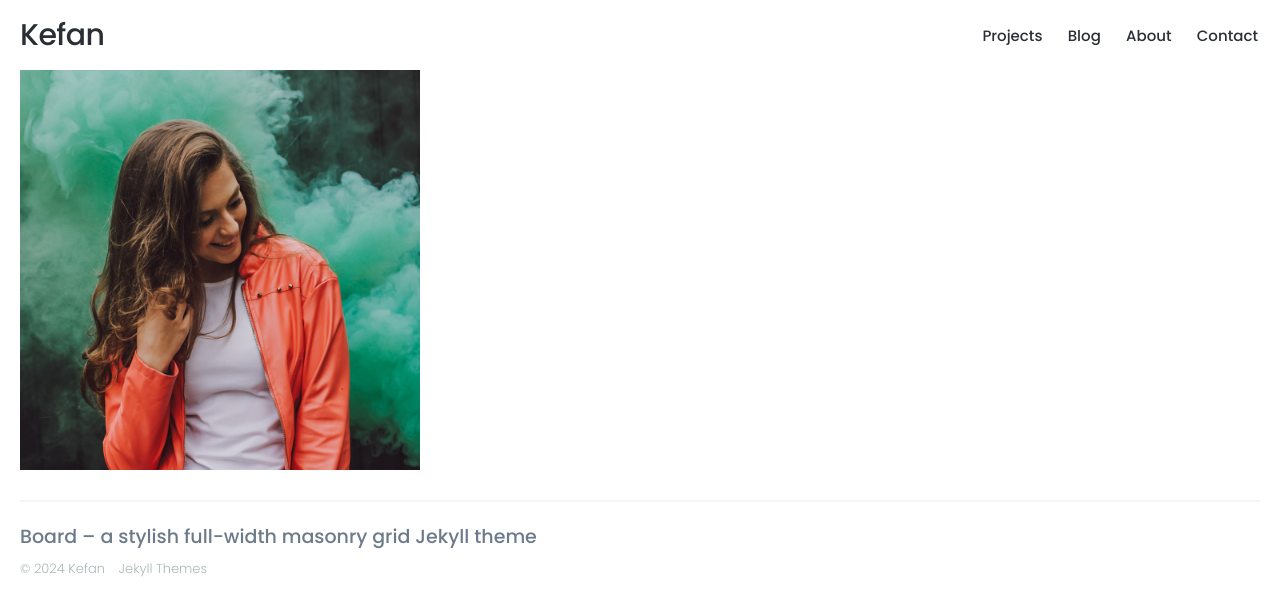
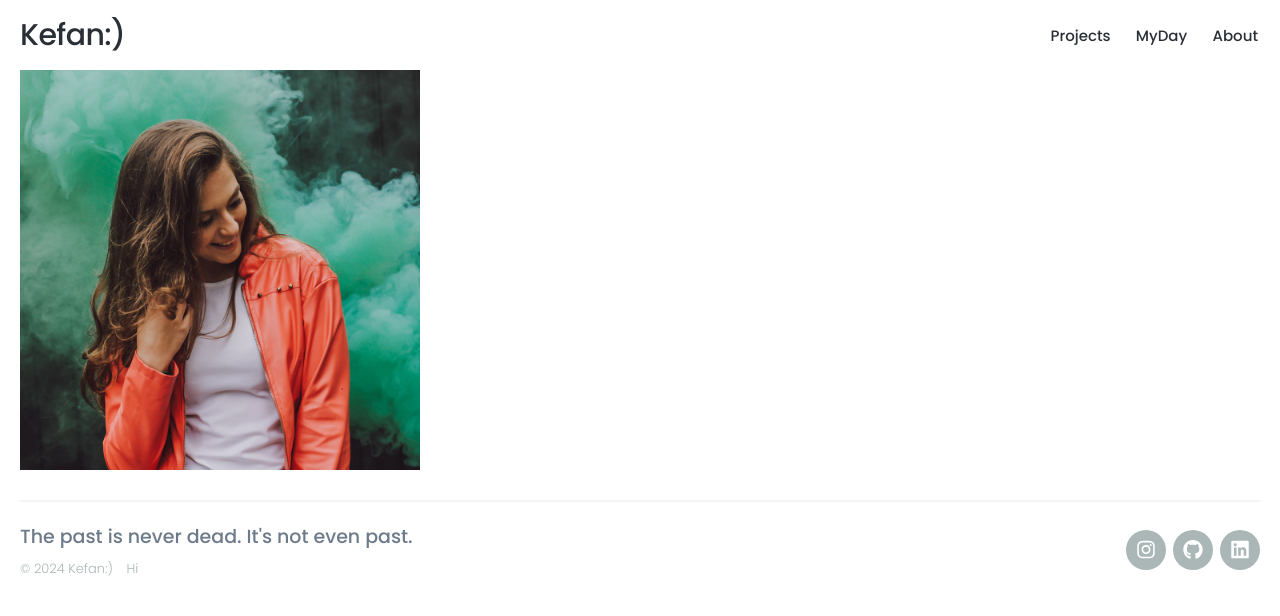
Before and after one commit to chenkoufan/Kefan_Page, a Jekyll site: the page built from index.html, in a window 1280 px wide. Shown: the top 616 px of the page. Built offline with Jekyll 4.4.1, drawn with Linux system fonts in a browser that asks for light colours; nearby versions of some CDN libraries.

Commit message:
change page name

```diff
--- a/_data/settings.yml
+++ b/_data/settings.yml
@@ -1,5 +1,5 @@
 basic_settings:
-  site_title: Kefan
+  site_title: Kefan:)
   favicon_image: /images/icon.png
 
 header_settings:
@@ -10,31 +10,31 @@ menu_settings:
   menu_items:
     - title: 'Projects'
       url: '/'
-    - title: 'Blog'
+    - title: 'MyDay'
       url: '/blog/'
     - title: 'About'
-      url: '/about'
-    - title: 'Contact'
-      url: '/contact'
+      url: '/about/'
+    # - title: 'Contact'
+    #   url: '/contact/'
 
 footer_settings:
-  footer_tagline: Board – a stylish full-width masonry grid Jekyll theme
+  footer_tagline: The past is never dead. It's not even past.
 
 grid_settings:
-  overlay_opacity: 0.8
+  overlay_opacity: 0.2
   grid_spacing: 20
   content_alignment: bottom
 
 contact_settings:
   form_action: ''
-  confirmation_url: '/thanks'
+  confirmation_url: '/thanks/'
   email_subject: 'Contact form submission'
   send_button_text: 'Send Message'
 
 social_settings:
   facebook_url: ''
   twitter_url: ''
-  instagram_url: ''
+  instagram_url: 'https://www.instagram.com/kef_chen/'
   snapchat_url: ''
   youtube_url: ''
   google-plus_url: ''
@@ -49,7 +49,7 @@ social_settings:
   dribbble_url: ''
   behance_url: ''
   deviantart_url: ''
-  github_url: ''
+  github_url: 'https://github.com/chenkoufan'
   reddit_url: ''
   flickr_url: ''
   etsy_url: ''
@@ -57,7 +57,7 @@ social_settings:
   soundcloud_url: ''
   spotify_url: ''
   bandcamp_url: ''
-  linkedin_url: ''
+  linkedin_url: 'https://www.linkedin.com/in/kefan-chen-b251b528b/'
 
 color_settings:
   background_color: '#ffffff'
--- a/_includes/footer.html
+++ b/_includes/footer.html
@@ -8,7 +8,8 @@
 
 			<div class="footer__copyright">
 				<span>© {{ 'now' | date: "%Y" }} {{ site.data.settings.basic_settings.site_title }}</span>
-				<a href="https://jekyllthemes.io" target="_blank">Jekyll Themes</a>
+				<!-- <a href="https://jekyllthemes.io" target="_blank">Jekyll Themes</a> -->
+				<a target="_blank">Hi</a>
 			</div>
 
 			{% include socials.html %}
--- a/index.html
+++ b/index.html
@@ -1,8 +1,8 @@
 ---
 layout: default
-title: A stylish full-width masonry grid theme.
-description: Board is a stylish full-width masonry grid theme. Made for designers, artists, photographers and developers to show off their best work.
-featured_image: /images/social.jpg
+title: Architecture
+description: Kefan's works, lives and thoughts
+featured_image: /images/icon.jpg
 ---
 
 <section class="listing">
```
Also changed, not shown: _README.md (+1 -1 lines), _pages/about.md (+3 -4 lines), _pages/thanks.md (+1 -1 lines), images/favicon.png (deleted), images/social.jpg (deleted), 1 other file.
